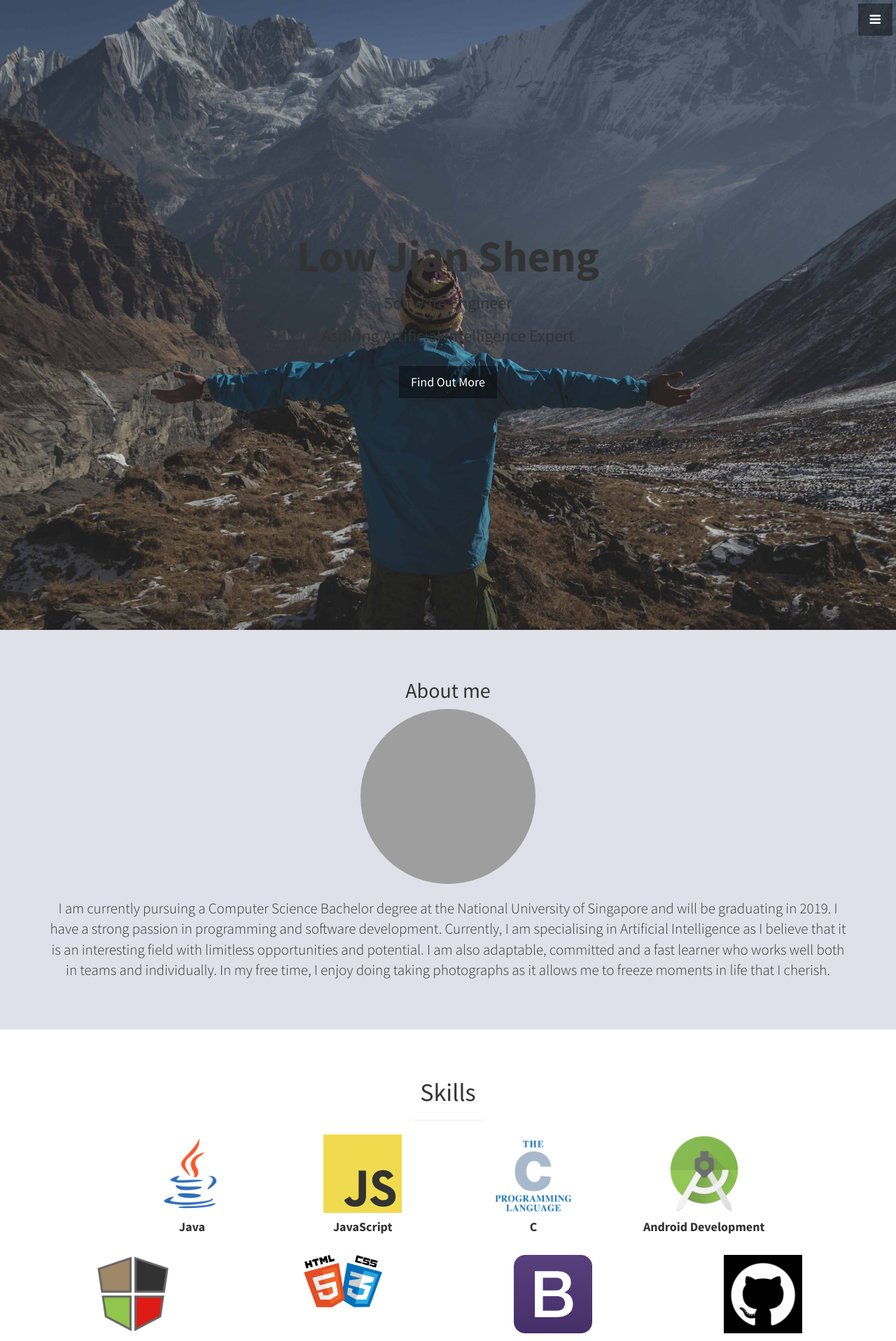
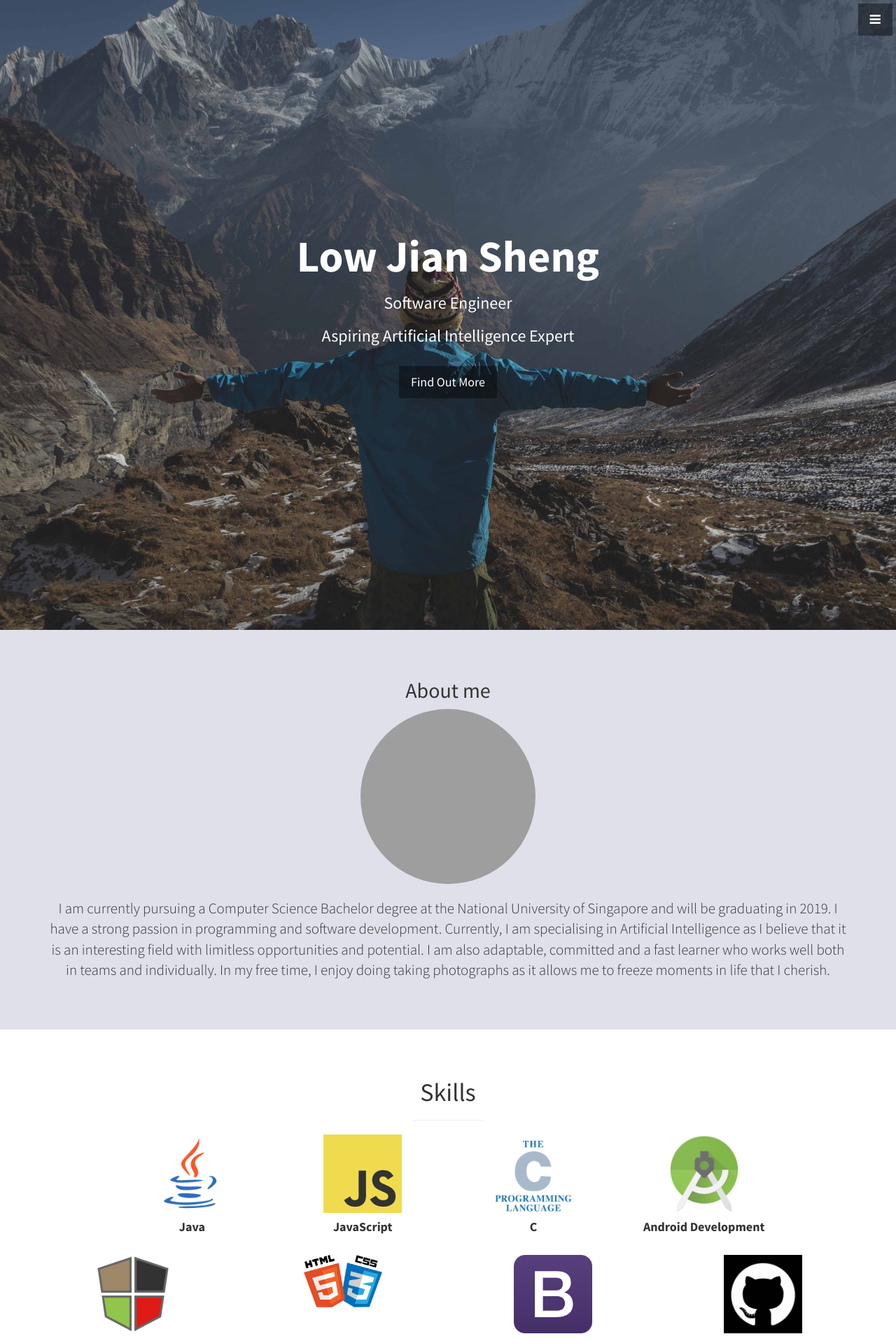
Before and after one commit to lowjiansheng/lowjiansheng, a Jekyll site: the page built from index.html, in a window 1280 px wide. Shown: the top 1916 px of the page at 70% size. Built offline with Jekyll 4.4.1, drawn with Linux system fonts in a browser that asks for light colours; grey boxes are pictures that could not be loaded.

Commit message:
Change font color of header

```diff
--- a/_includes/header.html
+++ b/_includes/header.html
@@ -1,5 +1,5 @@
 <header id="top" class="header">
-  <div class="text-vertical-center">
+  <div class="text-vertical-center" style="color:white">
     <h1>Low Jian Sheng</h1>
     <h3>Software Engineer</h3>
     <h3>Aspiring Artificial Intelligence Expert</h3>
```
